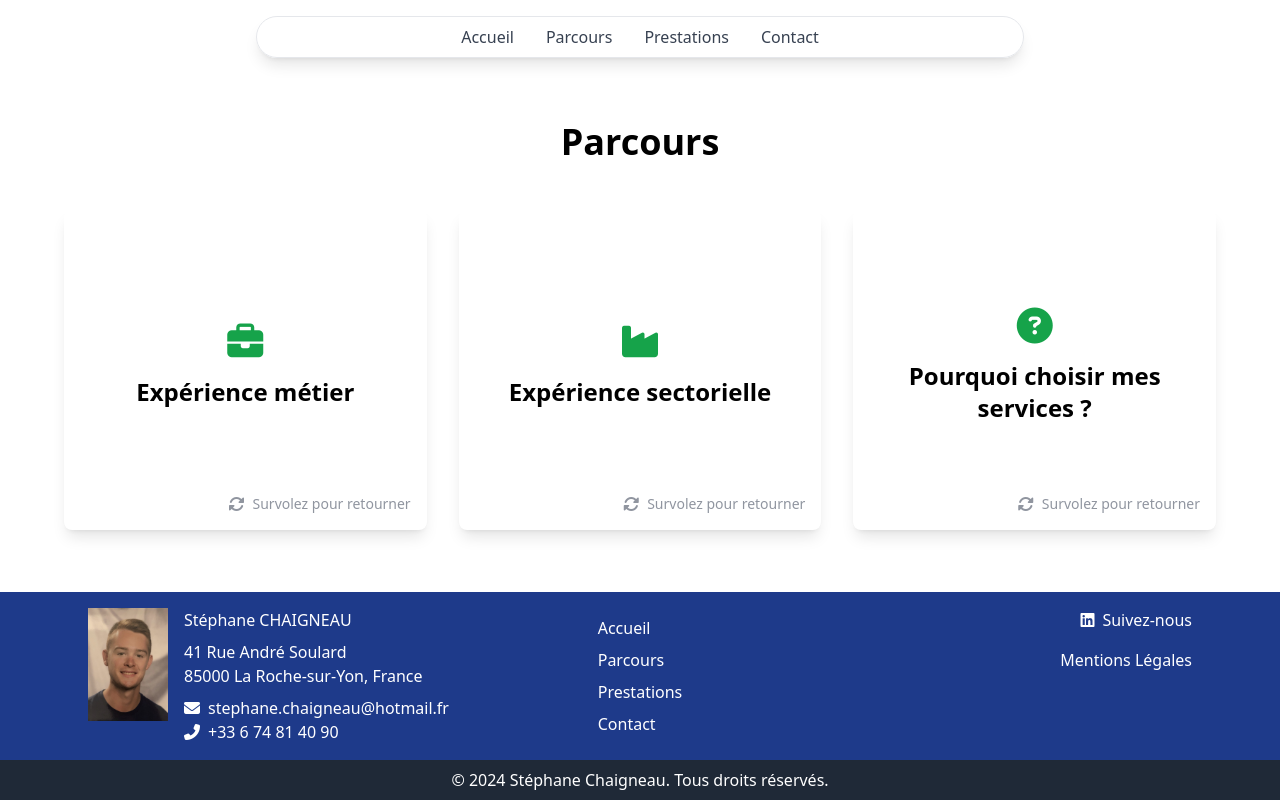
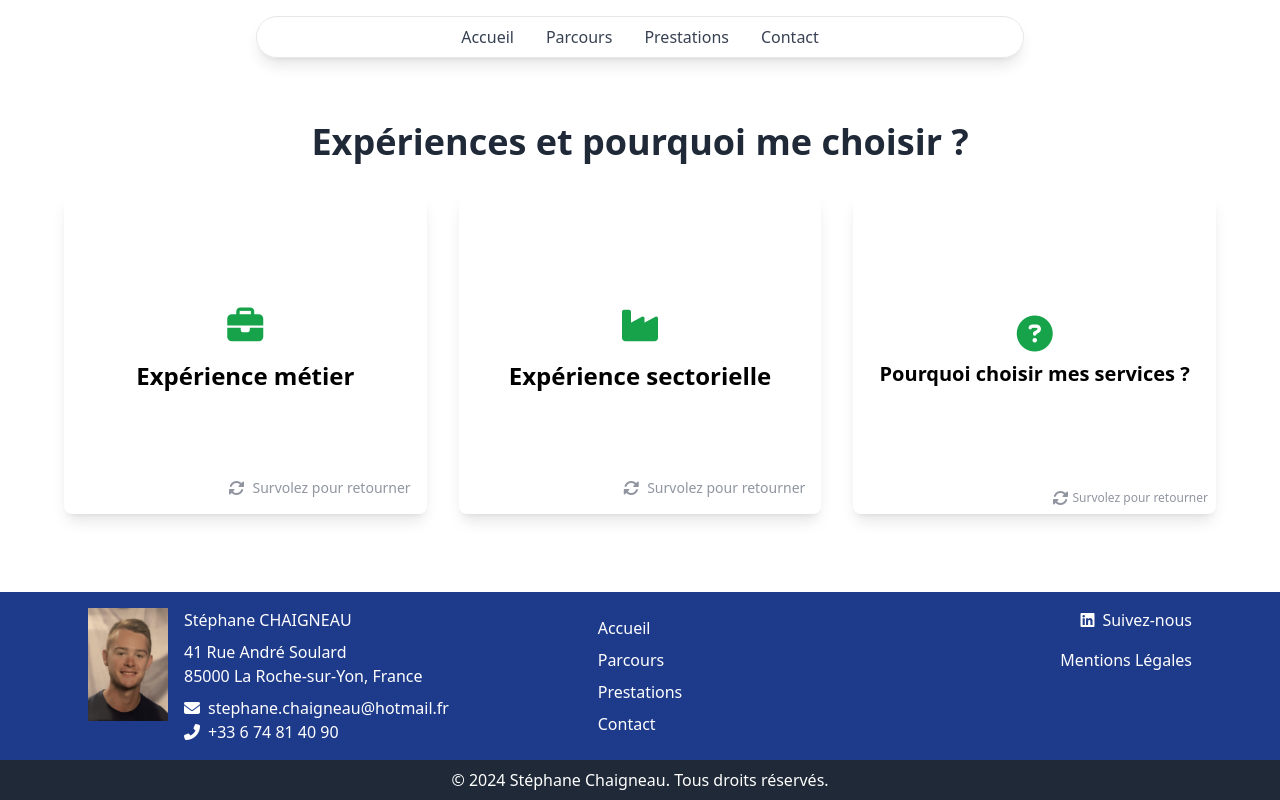
Before and after one commit to ChaigneauDoryan/stephanechaigneau.fr, a Nuxt app: page /parcours in a window 1280 px wide. Built offline with nearby package versions, Linux system fonts and the light colour scheme.

Commit message:
fix: parcours page

```diff
--- a/pages/parcours.vue
+++ b/pages/parcours.vue
@@ -1,7 +1,7 @@
 <template>
   <div>
     <section class="py-8 bg-white mt-8">
-      <h2 class="text-4xl font-bold text-center mb-12">Parcours</h2>
+      <h2 class="text-4xl font-bold mb-4 text-gray-800 text-center">Expériences et pourquoi me choisir ?</h2>
       <div class="mt-8 grid grid-cols-1 md:grid-cols-3 gap-8 max-w-6xl mx-auto">
         <!-- Carte 1 -->
         <div
@@ -68,39 +68,39 @@
             :class="{'rotate-y-180': flippedCard === 'card3' && isMobile, 'group-hover:rotate-y-180': !isMobile}"
           >
             <!-- Recto -->
-            <div class="absolute inset-0 backface-hidden w-full h-full bg-white shadow-lg rounded-lg p-6 flex flex-col justify-center items-center text-center group-hover:shadow-2xl transition-shadow duration-300">
-              <i class="fas fa-question-circle text-green-600 text-4xl mb-4"></i>
-              <h3 class="text-2xl font-bold mb-2">Pourquoi choisir mes services ?</h3>
-              <div class="absolute bottom-4 right-4 flex items-center text-gray-500 opacity-75 group-hover:opacity-100 transition-opacity duration-300">
-                <i class="fas fa-sync-alt mr-2"></i>
-                <span class="text-sm" v-if="isMobile">Cliquez pour retourner</span>
-                <span class="text-sm" v-else>Survolez pour retourner</span>
+            <div class="absolute inset-0 backface-hidden w-full h-full bg-white shadow-lg rounded-lg p-4 flex flex-col justify-center items-center text-center group-hover:shadow-2xl transition-shadow duration-300">
+              <i class="fas fa-question-circle text-green-600 text-4xl mb-2"></i>
+              <h3 class="text-xl font-bold mb-1">Pourquoi choisir mes services ?</h3>
+              <div class="absolute bottom-2 right-2 flex items-center text-gray-500 opacity-75 group-hover:opacity-100 transition-opacity duration-300">
+                <i class="fas fa-sync-alt mr-1"></i>
+                <span class="text-xs" v-if="isMobile">Cliquez pour retourner</span>
+                <span class="text-xs" v-else>Survolez pour retourner</span>
               </div>
             </div>
             <!-- Verso -->
-            <div class="absolute inset-0 backface-hidden w-full h-full bg-gradient-to-br from-green-500 to-green-700 shadow-lg rounded-lg p-6 rotate-y-180 flex flex-col justify-center text-center text-white">
-              <!-- Design plus original -->
-              <div class="space-y-4">
-                <div class="flex items-center justify-center">
-                  <i class="fas fa-tools text-2xl mr-2"></i>
-                  <span class="font-bold">Opérationnalité</span>
-                  <p class="ml-2">Une approche opérationnelle et pragmatique des missions.</p>
+            <div class="absolute inset-0 backface-hidden w-full h-full bg-gradient-to-br from-green-500 to-green-700 shadow-lg rounded-lg p-4 rotate-y-180 flex flex-col justify-center items-center text-center text-white">
+              <!-- Design en une seule colonne adapté -->
+              <div class="space-y-3">
+                <div class="flex flex-col items-center mb-2">
+                  <i class="fas fa-tools text-2xl mb-1"></i>
+                  <h3 class="font-bold text-sm">Opérationnalité</h3>
+                  <p class="text-center text-xs">Une approche opérationnelle et pragmatique des missions.</p>
                 </div>
-                <div class="flex items-center justify-center">
-                  <i class="fas fa-arrows-alt text-2xl mr-2"></i>
-                  <span class="font-bold">Souplesse</span>
-                  <p class="ml-2">Structure légère capable de s'adapter aux contraintes et spécificités des clients.</p>
+                <div class="flex flex-col items-center mb-2">
+                  <i class="fas fa-arrows-alt text-2xl mb-1"></i>
+                  <h3 class="font-bold text-sm">Souplesse</h3>
+                  <p class="text-center text-xs">Structure légère capable de s'adapter aux contraintes et spécificités des clients.</p>
                 </div>
-                <div class="flex items-center justify-center">
-                  <i class="fas fa-chart-line text-2xl mr-2"></i>
-                  <span class="font-bold">Vision à long terme</span>
-                  <p class="ml-2">Volonté d'établir une relation de partenariat durable.</p>
+                <div class="flex flex-col items-center">
+                  <i class="fas fa-chart-line text-2xl mb-1"></i>
+                  <h3 class="font-bold text-sm">Vision à long terme</h3>
+                  <p class="text-center text-xs">Volonté d'établir une relation de partenariat durable.</p>
                 </div>
               </div>
             </div>
           </div>
         </div>
-    </div>
+      </div>
     </section>
   </div>
 </template>
```
